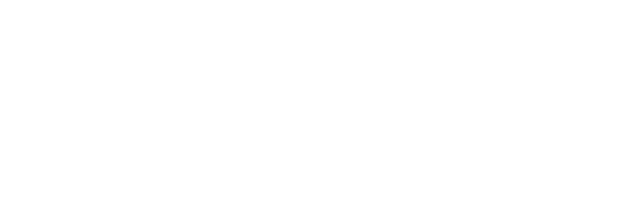
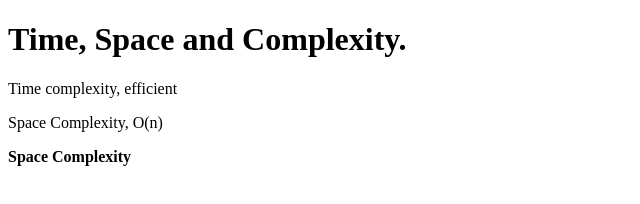
Before and after one commit to acciojob/time-and-space-complexity-Swapnilss53, a website: page main.html in a window 1280 px wide. Shown: the whole page, without its empty margins (0-640 px from the left). Drawn offline with Linux system fonts and the light colour scheme.

Commit message:
created a submission

```diff
--- a/main.html
+++ b/main.html
@@ -8,6 +8,10 @@
 
 <body>
 	<!-- the entire body must be written by student -->
+	<h1>Time, Space and Complexity.</h1>
+	<p>Time complexity, efficient</p>
+	<p>Space Complexity, O(n)</p>
+	<p><b>Space Complexity</b></p>
     <script type="text/javascript" src="./script.js">
 </script>
 
```
